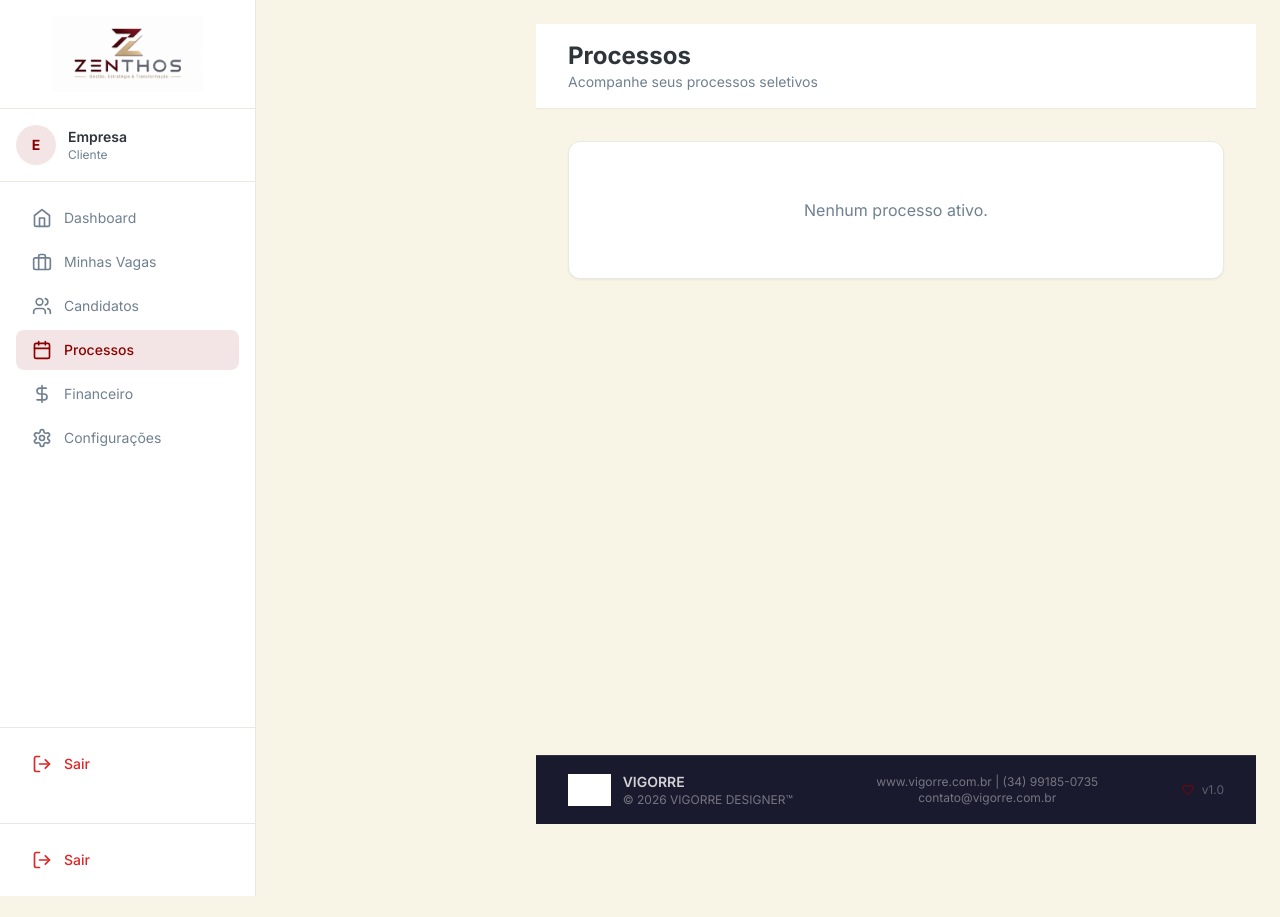
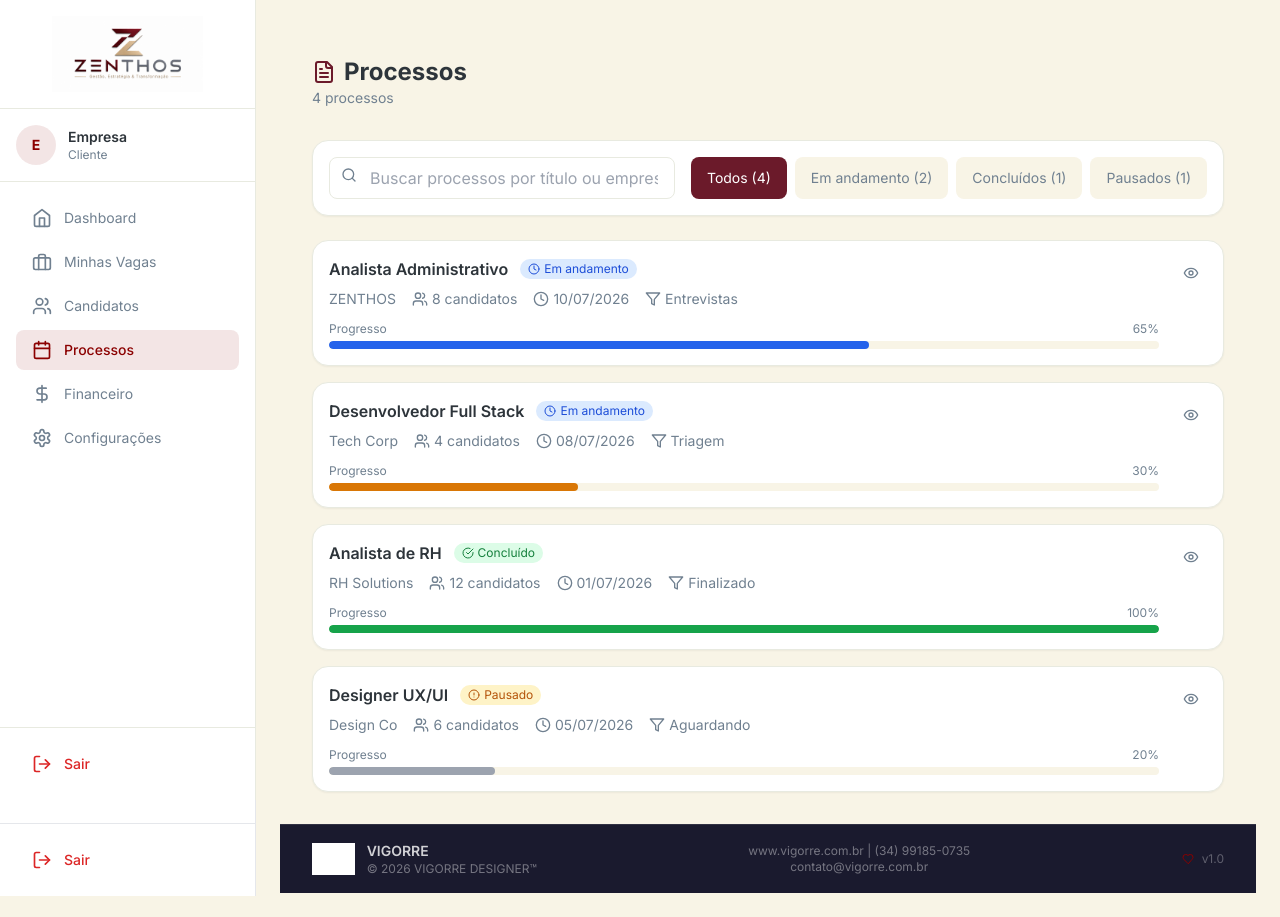
Before and after one commit to trivoroficial/consult_recruit, a Next.js app: page /empresa/processos in a window 1280 px wide. Before the commit the page ends 848 px from the top, so only its background shows below. Built offline with nearby package versions, Linux system fonts and the light colour scheme; grey boxes are pictures that could not be loaded.

Commit message:
Update page.tsx

```diff
--- a/src/app/(dashboard)/empresa/processos/page.tsx
+++ b/src/app/(dashboard)/empresa/processos/page.tsx
@@ -1,30 +1,225 @@
 'use client'
 
-import { SidebarEmpresa } from '@/components/dashboard/SidebarEmpresa'
+import { useState } from 'react'
+import { useRouter } from 'next/navigation'
 import { DashboardFooter } from '@/components/dashboard/DashboardFooter'
-import { Calendar } from 'lucide-react'
+import { FileText, Search, Eye, Users, Calendar, Clock, Filter, CheckCircle, XCircle, AlertCircle } from 'lucide-react'
 
 export default function EmpresaProcessos() {
+  const router = useRouter()
+  const [search, setSearch] = useState('')
+  const [filter, setFilter] = useState('Todos')
+
+  const processos = [
+    {
+      id: 1,
+      titulo: 'Analista Administrativo',
+      empresa: 'ZENTHOS',
+      candidatos: 8,
+      status: 'Em andamento',
+      data: '10/07/2026',
+      etapa: 'Entrevistas',
+      progresso: 65
+    },
+    {
+      id: 2,
+      titulo: 'Desenvolvedor Full Stack',
+      empresa: 'Tech Corp',
+      candidatos: 4,
+      status: 'Em andamento',
+      data: '08/07/2026',
+      etapa: 'Triagem',
+      progresso: 30
+    },
+    {
+      id: 3,
+      titulo: 'Analista de RH',
+      empresa: 'RH Solutions',
+      candidatos: 12,
+      status: 'Concluído',
+      data: '01/07/2026',
+      etapa: 'Finalizado',
+      progresso: 100
+    },
+    {
+      id: 4,
+      titulo: 'Designer UX/UI',
+      empresa: 'Design Co',
+      candidatos: 6,
+      status: 'Pausado',
+      data: '05/07/2026',
+      etapa: 'Aguardando',
+      progresso: 20
+    },
+  ]
+
+  const filtered = processos.filter(p => {
+    const matchSearch = p.titulo.toLowerCase().includes(search.toLowerCase()) ||
+                        p.empresa.toLowerCase().includes(search.toLowerCase())
+    const matchFilter = filter === 'Todos' || p.status === filter
+    return matchSearch && matchFilter
+  })
+
+  const getStatusColor = (status: string) => {
+    const colors: Record<string, string> = {
+      'Em andamento': 'bg-blue-100 text-blue-700',
+      'Concluído': 'bg-green-100 text-green-700',
+      'Pausado': 'bg-yellow-100 text-yellow-700',
+      'Cancelado': 'bg-red-100 text-red-700'
+    }
+    return colors[status] || 'bg-gray-100 text-gray-700'
+  }
+
+  const getStatusIcon = (status: string) => {
+    const icons: Record<string, any> = {
+      'Em andamento': Clock,
+      'Concluído': CheckCircle,
+      'Pausado': AlertCircle,
+      'Cancelado': XCircle
+    }
+    return icons[status] || Clock
+  }
+
+  const statusCount = {
+    total: processos.length,
+    andamento: processos.filter(p => p.status === 'Em andamento').length,
+    concluido: processos.filter(p => p.status === 'Concluído').length,
+    pausado: processos.filter(p => p.status === 'Pausado').length,
+  }
+
   return (
     <div className="min-h-screen bg-[#F8F4E6] flex flex-col">
-      <SidebarEmpresa />
-
-      <div className="flex-1 ml-64 flex flex-col min-h-screen">
-        <header className="bg-white border-b border-[#E8EAE0] px-8 py-4 flex items-center justify-between">
-          <div>
-            <h1 className="text-2xl font-bold text-[#2D343A]">Processos</h1>
-            <p className="text-sm text-[#708090]">Acompanhe seus processos seletivos</p>
-          </div>
-        </header>
-
-        <div className="flex-1 p-8">
-          <div className="bg-white rounded-xl shadow-sm border border-[#E8EAE0] p-6">
-            <p className="text-[#708090] text-center py-8">Nenhum processo ativo.</p>
+      <div className="flex-1 p-8">
+        <div className="mb-8">
+          <div className="flex items-center justify-between">
+            <div>
+              <h1 className="text-2xl font-bold text-[#2D343A] flex items-center gap-2">
+                <FileText className="h-6 w-6 text-[#6B1A2A]" />
+                Processos
+              </h1>
+              <p className="text-sm text-[#708090]">{statusCount.total} processos</p>
+            </div>
           </div>
         </div>
 
-        <DashboardFooter />
+        {/* Filtros e Busca */}
+        <div className="bg-white rounded-2xl shadow-sm border border-[#E8EAE0] p-4 mb-6">
+          <div className="flex flex-col md:flex-row gap-4">
+            <div className="flex-1 relative">
+              <Search className="absolute left-3 top-2.5 h-4 w-4 text-[#708090]" />
+              <input
+                type="text"
+                placeholder="Buscar processos por título ou empresa..."
+                className="w-full pl-10 pr-4 py-2 border border-[#E8EAE0] rounded-lg focus:ring-2 focus:ring-[#6B1A2A] focus:outline-none"
+                value={search}
+                onChange={(e) => setSearch(e.target.value)}
+              />
+            </div>
+            <div className="flex gap-2 flex-wrap">
+              <button
+                onClick={() => setFilter('Todos')}
+                className={`px-4 py-2 rounded-lg text-sm transition ${
+                  filter === 'Todos' ? 'bg-[#6B1A2A] text-white' : 'bg-[#F8F4E6] text-[#708090] hover:bg-[#E8EAE0]'
+                }`}
+              >
+                Todos ({statusCount.total})
+              </button>
+              <button
+                onClick={() => setFilter('Em andamento')}
+                className={`px-4 py-2 rounded-lg text-sm transition ${
+                  filter === 'Em andamento' ? 'bg-blue-600 text-white' : 'bg-[#F8F4E6] text-[#708090] hover:bg-[#E8EAE0]'
+                }`}
+              >
+                Em andamento ({statusCount.andamento})
+              </button>
+              <button
+                onClick={() => setFilter('Concluído')}
+                className={`px-4 py-2 rounded-lg text-sm transition ${
+                  filter === 'Concluído' ? 'bg-green-600 text-white' : 'bg-[#F8F4E6] text-[#708090] hover:bg-[#E8EAE0]'
+                }`}
+              >
+                Concluídos ({statusCount.concluido})
+              </button>
+              <button
+                onClick={() => setFilter('Pausado')}
+                className={`px-4 py-2 rounded-lg text-sm transition ${
+                  filter === 'Pausado' ? 'bg-yellow-600 text-white' : 'bg-[#F8F4E6] text-[#708090] hover:bg-[#E8EAE0]'
+                }`}
+              >
+                Pausados ({statusCount.pausado})
+              </button>
+            </div>
+          </div>
+        </div>
+
+        {/* Lista */}
+        {filtered.length === 0 ? (
+          <div className="bg-white rounded-2xl shadow-sm border border-[#E8EAE0] p-12 text-center">
+            <FileText className="h-12 w-12 text-[#708090] mx-auto mb-4" />
+            <p className="text-[#708090]">Nenhum processo encontrado</p>
+          </div>
+        ) : (
+          <div className="space-y-4">
+            {filtered.map((processo) => {
+              const StatusIcon = getStatusIcon(processo.status)
+              return (
+                <div key={processo.id} className="bg-white rounded-2xl shadow-sm border border-[#E8EAE0] p-4 hover:shadow-md transition">
+                  <div className="flex items-start justify-between">
+                    <div className="flex-1">
+                      <div className="flex items-center gap-3">
+                        <h3 className="font-semibold text-[#2D343A]">{processo.titulo}</h3>
+                        <span className={`px-2 py-0.5 rounded-full text-xs flex items-center gap-1 ${getStatusColor(processo.status)}`}>
+                          <StatusIcon className="h-3 w-3" />
+                          {processo.status}
+                        </span>
+                      </div>
+                      <div className="flex flex-wrap items-center gap-4 mt-2 text-sm text-[#708090]">
+                        <span>{processo.empresa}</span>
+                        <span className="flex items-center gap-1">
+                          <Users className="h-4 w-4" />
+                          {processo.candidatos} candidatos
+                        </span>
+                        <span className="flex items-center gap-1">
+                          <Clock className="h-4 w-4" />
+                          {processo.data}
+                        </span>
+                        <span className="flex items-center gap-1">
+                          <Filter className="h-4 w-4" />
+                          {processo.etapa}
+                        </span>
+                      </div>
+                      {/* Barra de progresso */}
+                      <div className="mt-3">
+                        <div className="flex items-center justify-between text-xs text-[#708090] mb-1">
+                          <span>Progresso</span>
+                          <span>{processo.progresso}%</span>
+                        </div>
+                        <div className="w-full h-2 bg-[#F8F4E6] rounded-full overflow-hidden">
+                          <div
+                            className={`h-full rounded-full transition-all duration-500 ${
+                              processo.progresso === 100 ? 'bg-green-600' :
+                              processo.progresso >= 60 ? 'bg-blue-600' :
+                              processo.progresso >= 30 ? 'bg-yellow-600' : 'bg-gray-400'
+                            }`}
+                            style={{ width: `${processo.progresso}%` }}
+                          />
+                        </div>
+                      </div>
+                    </div>
+                    <button
+                      onClick={() => router.push(`/empresa/processos/${processo.id}`)}
+                      className="p-2 hover:bg-[#F8F4E6] rounded-lg transition ml-4"
+                    >
+                      <Eye className="h-4 w-4 text-[#708090]" />
+                    </button>
+                  </div>
+                </div>
+              )
+            })}
+          </div>
+        )}
       </div>
+      <DashboardFooter />
     </div>
   )
 }
```
